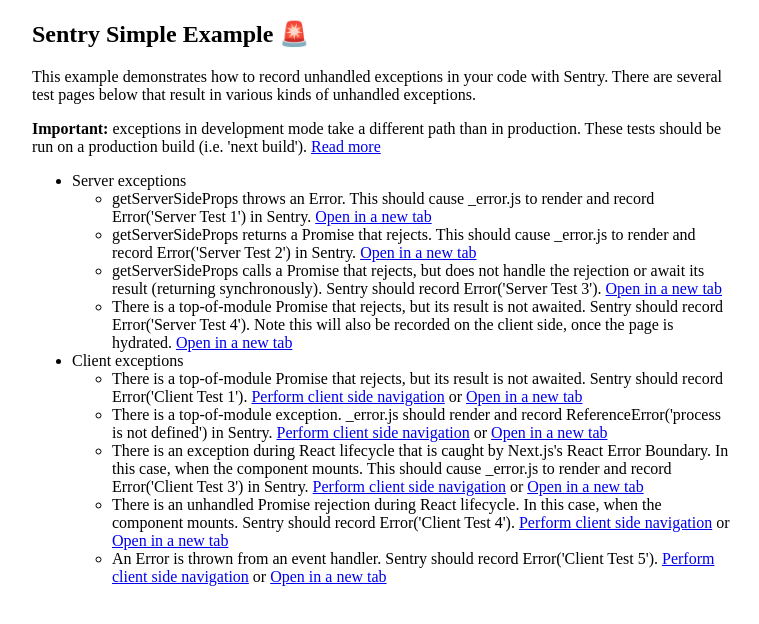
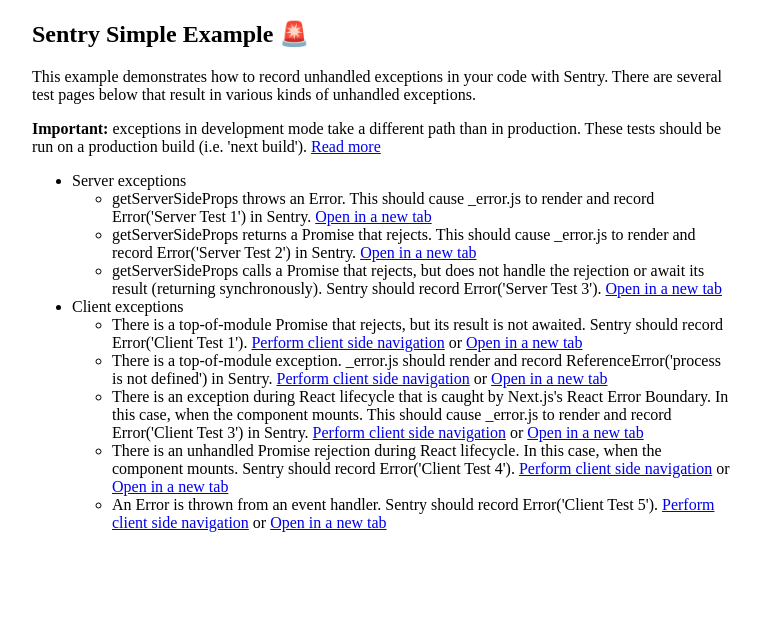
Before and after one commit to scefali/my-new-repo, a Next.js app: page / in a window 1280 px wide. Shown: the top 624 px of the page, without its empty margins (258-1017 px from the left). Built offline with nearby package versions, Linux system fonts and the light colour scheme.

Commit message:
adds a new error

```diff
--- a/pages/index.js
+++ b/pages/index.js
@@ -38,14 +38,6 @@
           the rejection or await its result (returning synchronously). Sentry
           should record Error('Server Test 3').{' '}
           <a href="/server/test3" target="_blank">
-            Open in a new tab
-          </a>
-        </li>
-        <li>
-          There is a top-of-module Promise that rejects, but its result is not
-          awaited. Sentry should record Error('Server Test 4'). Note this will
-          also be recorded on the client side, once the page is hydrated.{' '}
-          <a href="/server/test4" target="_blank">
             Open in a new tab
           </a>
         </li>
--- a/pages/server/test1.js
+++ b/pages/server/test1.js
@@ -1,7 +1,7 @@
 const Test1 = () => <h1>Server Test 1</h1>
 
 export function getServerSideProps() {
-  throw new Error("A new error")
+  throw new Error("My new error")
 }
 
 export default Test1
--- a/pages/server/test2.js
+++ b/pages/server/test2.js
@@ -1,7 +1,7 @@
 const Test2 = () => <h1>Server Test 2</h1>
 
 export async function getServerSideProps() {
-  throw new Error('Server Test 2')
+  return { props: {} }
 }
 
 export default Test2
```
Also changed, not shown: pages/server/test4.js (deleted, +0 -12 lines).
